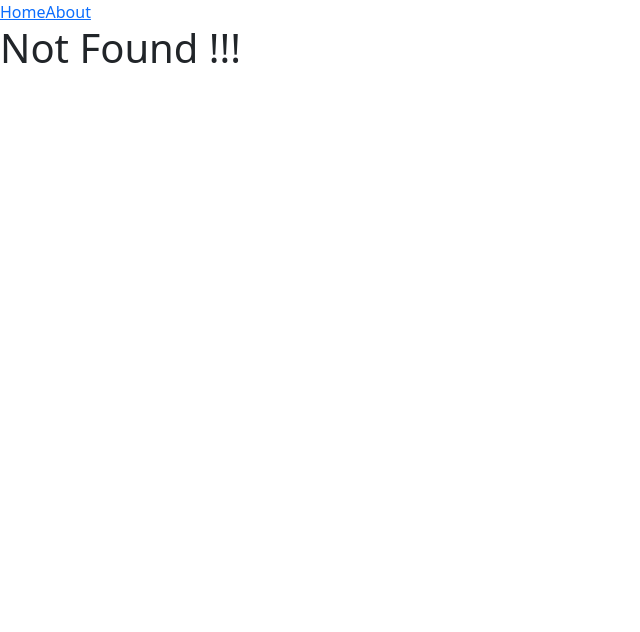
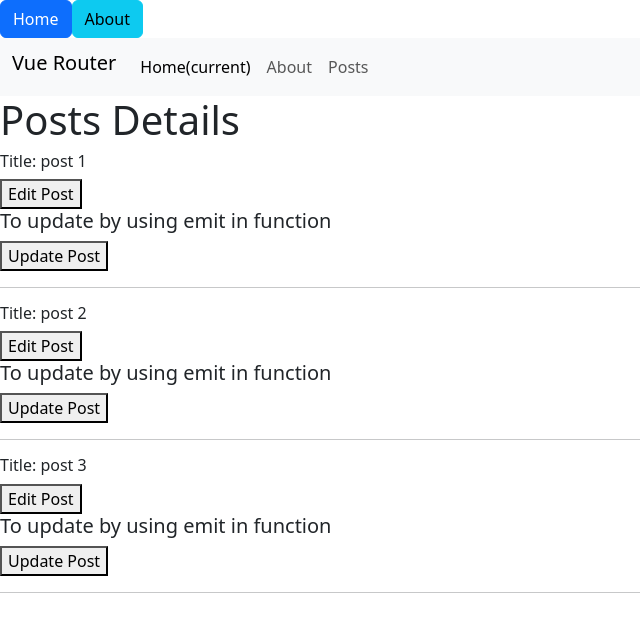
Before and after one commit to MinKhantNaung/learn_vue3_composition_api, a Vue app in the folder 1_vue_composition_api_and_pinia/: page /posts in a window 1280 px wide. Before the commit this address had no page. Shown: the top 632 px of the page, without its empty margins (0-640 px from the left). Built offline with nearby package versions, Linux system fonts and the light colour scheme.

Commit message:
use bootstrap navbar

```diff
--- a/1_vue_composition_api_and_pinia/src/App.vue
+++ b/1_vue_composition_api_and_pinia/src/App.vue
@@ -1,5 +1,6 @@
 <script setup>
 import { RouterLink, RouterView } from 'vue-router'
+import BootstrapNavbar from './components/BootstrapNavbar.vue';
 </script>
 
 <template>
@@ -7,15 +8,16 @@ import { RouterLink, RouterView } from 'vue-router'
     <div class="wrapper">
 
       <nav>
-        <RouterLink to="/">Home</RouterLink>
-        <RouterLink to="/about">About</RouterLink>
+        <RouterLink to="/" class="btn btn-primary">Home</RouterLink>
+        <RouterLink to="/about" class="btn btn-info">About</RouterLink>
       </nav>
+
+      <BootstrapNavbar />
+
     </div>
   </header>
 
   <RouterView />
 </template>
 
-<style scoped>
-
-</style>
+<style scoped></style>
--- /dev/null
+++ b/1_vue_composition_api_and_pinia/src/components/BootstrapNavbar.vue
@@ -0,0 +1,28 @@
+<template>
+    <div>
+        <!-- bootstrap navbar -->
+        <nav class="navbar navbar-expand-lg navbar-light bg-light">
+            <div class="container-fluid">
+                <h5 class="navbar-brand">Vue Router</h5>
+                <button class="navbar-toggler" type="button" data-bs-toggle="collapse" data-bs-target="#navbarNav"
+                    aria-controls="navbarNav" aria-expanded="false" aria-label="Toggle navigation">
+                    <span class="navbar-toggler-icon"></span>
+                </button>
+                <div class="collapse navbar-collapse" id="navbarNav">
+                    <ul class="navbar-nav">
+                        <li class="nav-item">
+                            <RouterLink to="/" class="nav-link active" aria-current="page">Home(current)</RouterLink>
+                        </li>
+                        <li class="nav-item">
+                            <RouterLink to="/about" class="nav-link">About</RouterLink>
+                        </li>
+                        <li class="nav-item">
+                            <RouterLink to="/posts" class="nav-link">Posts</RouterLink>
+                        </li>
+                    </ul>
+                </div>
+            </div>
+        </nav>
+        <!-- bootstrap navbar -->
+    </div>
+</template>
--- a/1_vue_composition_api_and_pinia/src/router/index.js
+++ b/1_vue_composition_api_and_pinia/src/router/index.js
@@ -1,6 +1,7 @@
 import { createRouter, createWebHistory } from 'vue-router'
 import HomeView from '../views/HomeView.vue'
 import About from '../views/About.vue'
+import Posts from '../views/Posts.vue'
 import NotFound from '../views/NotFound.vue'
 
 const router = createRouter({
@@ -17,6 +18,11 @@ const router = createRouter({
       component: About
     },
     {
+      path: '/posts',
+      name: 'posts',
+      component: Posts
+    },
+    {
       path: '/:catchAll(.*)',
       name: 'notFound',
       component: NotFound
--- /dev/null
+++ b/1_vue_composition_api_and_pinia/src/views/Posts.vue
@@ -0,0 +1,9 @@
+<template>
+    <div>
+        <PostsVue />
+    </div>
+</template>
+
+<script setup>
+import PostsVue from '../components/PostsVue.vue';
+</script>
```
